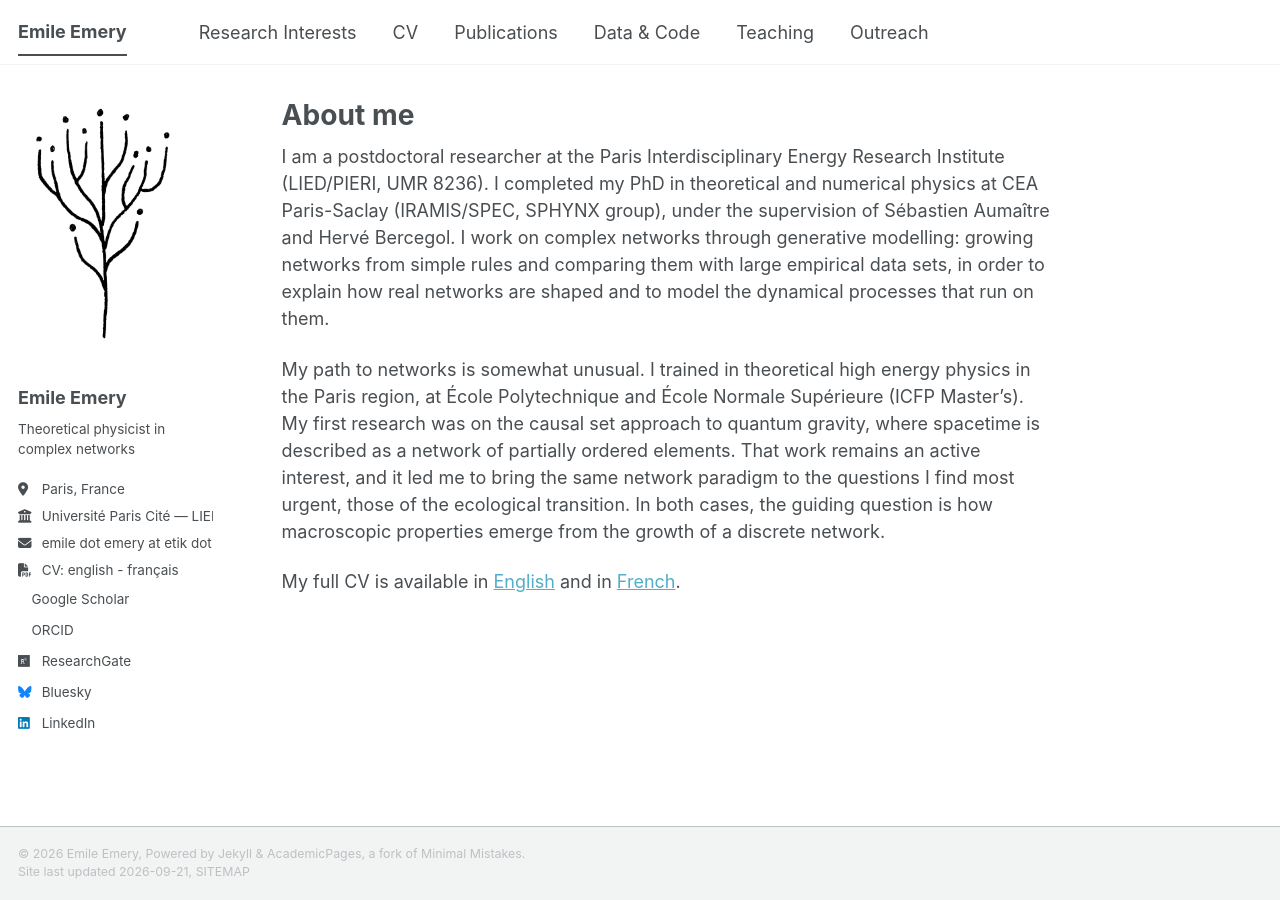
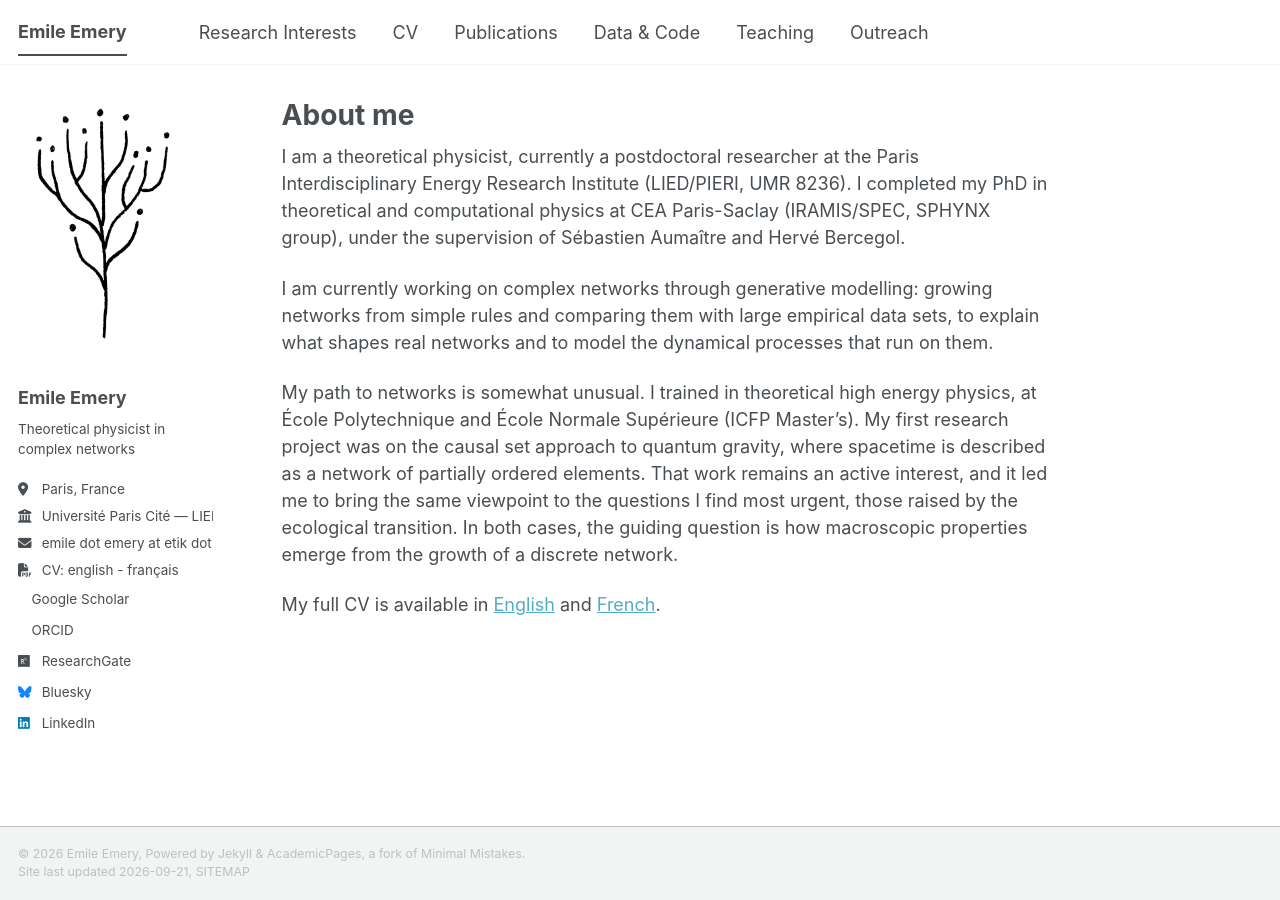
Before and after one commit to emileemery/emileemery.github.io, a Jekyll site: the page built from _pages/about.md, in a window 1280 px wide. Built offline with Jekyll 4.4.1, drawn with Linux system fonts in a browser that asks for light colours; a style sheet for code colours, icons or effects is not loaded.

Commit message:
Reword About me: physicist first, and fewer French turns of phrase
Open on the physicist rather than the contract, split the opening paragraph
before the research description, and replace "numerical physics", "in order
to", "in the Paris region", "my first research" and "those of the ecological
transition" with their English forms.

Co-Authored-By: Claude Opus 5 <noreply@anthropic.com>

```diff
--- a/_pages/about.md
+++ b/_pages/about.md
@@ -9,8 +9,10 @@ redirect_from:
 description: "Emile Emery, postdoctoral researcher at LIED (Université Paris Cité): statistical physics of complex networks, spatial infrastructure and the energy transition."
 ---
 
-I am a postdoctoral researcher at the Paris Interdisciplinary Energy Research Institute (LIED/PIERI, UMR 8236). I completed my PhD in theoretical and numerical physics at CEA Paris-Saclay (IRAMIS/SPEC, SPHYNX group), under the supervision of Sébastien Aumaître and Hervé Bercegol. I work on complex networks through generative modelling: growing networks from simple rules and comparing them with large empirical data sets, in order to explain how real networks are shaped and to model the dynamical processes that run on them.
+I am a theoretical physicist, currently a postdoctoral researcher at the Paris Interdisciplinary Energy Research Institute (LIED/PIERI, UMR 8236). I completed my PhD in theoretical and computational physics at CEA Paris-Saclay (IRAMIS/SPEC, SPHYNX group), under the supervision of Sébastien Aumaître and Hervé Bercegol.
 
-My path to networks is somewhat unusual. I trained in theoretical high energy physics in the Paris region, at École Polytechnique and École Normale Supérieure (ICFP Master's). My first research was on the causal set approach to quantum gravity, where spacetime is described as a network of partially ordered elements. That work remains an active interest, and it led me to bring the same network paradigm to the questions I find most urgent, those of the ecological transition. In both cases, the guiding question is how macroscopic properties emerge from the growth of a discrete network.
+I am currently working on complex networks through generative modelling: growing networks from simple rules and comparing them with large empirical data sets, to explain what shapes real networks and to model the dynamical processes that run on them.
 
-My full CV is available in [English](/files/Emile_Emery_CV_EN.pdf) and in [French](/files/Emile_Emery_CV_FR.pdf).
+My path to networks is somewhat unusual. I trained in theoretical high energy physics, at École Polytechnique and École Normale Supérieure (ICFP Master's). My first research project was on the causal set approach to quantum gravity, where spacetime is described as a network of partially ordered elements. That work remains an active interest, and it led me to bring the same viewpoint to the questions I find most urgent, those raised by the ecological transition. In both cases, the guiding question is how macroscopic properties emerge from the growth of a discrete network.
+
+My full CV is available in [English](/files/Emile_Emery_CV_EN.pdf) and [French](/files/Emile_Emery_CV_FR.pdf).
```
